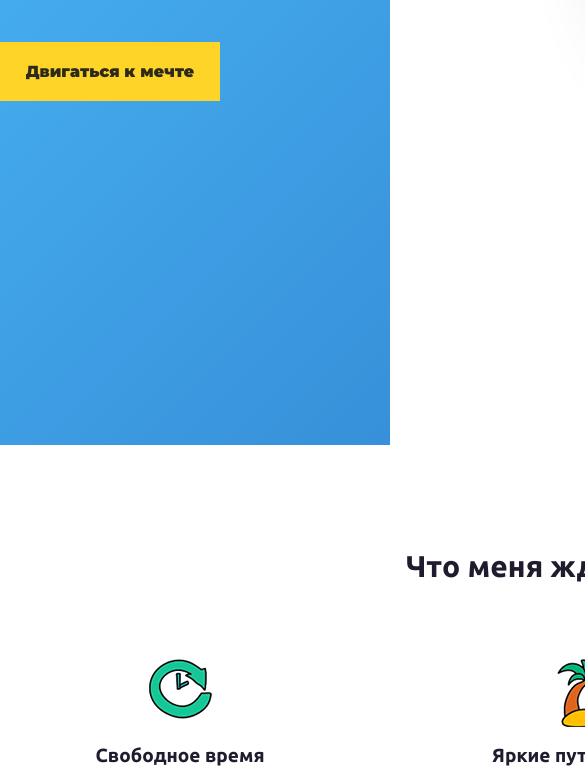
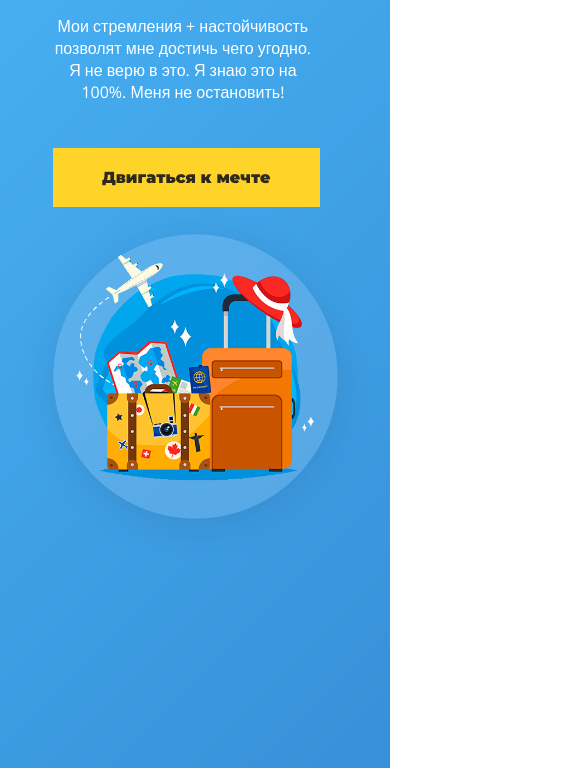
Before and after one commit to xovrashok/first, a plain HTML site: page index.html in a window 390 px wide. Shown: the part 509-1293 px from the top of the page, 585 px wide, since content can reach past the window. Drawn offline with nearby package versions, Linux system fonts and the light colour scheme.

Commit message:
Update main.css

```diff
--- a/css/main.css
+++ b/css/main.css
@@ -168,3 +168,67 @@ background: #164d7a;
   font-size: 14px;
   text-align: center;
 }
+/* responsive*/
+
+/*992px-1200px*/
+@media screen and (max-width: 1200px) {
+  .container{
+    width: 960px;
+  }
+  .wrapper{
+    flex-direction: column;
+  }
+  .offer{
+    width: 95%; /* потому что была задана конкретная длинна*/
+    text-align: center;
+
+  }
+  .text{
+    width: 80%;
+    margin-left: 100px;
+  }
+  .btn{
+    margin: 0 auto;
+  }
+  .opportunities{
+    flex-direction: column;
+  }
+  .opportunity{
+    width: 100%;
+    margin-bottom: 30px;
+  }
+  .travel{
+    width: 100%;
+  }
+}
+
+/*768px-992px*/
+@media screen and (max-width: 992px) {
+  .container{
+    width: 720px;
+  }
+}
+
+/*576px-758px*/
+@media screen and (max-width: 758px) {
+  .container{
+    width: 540px;
+  }
+}
+
+/*0-576px*/
+@media screen and (max-width: 576px) {
+  .container{
+    width: 90%;
+  }
+  .text{
+    margin-left: 30px;
+  }
+  .input{
+    width: 80%;
+    font-size: 10px;
+  }
+  .btn{
+    width: 80%;
+  }
+}
```
